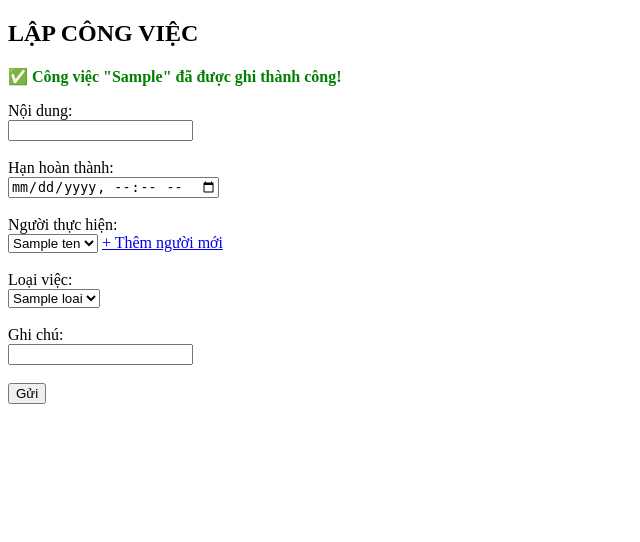
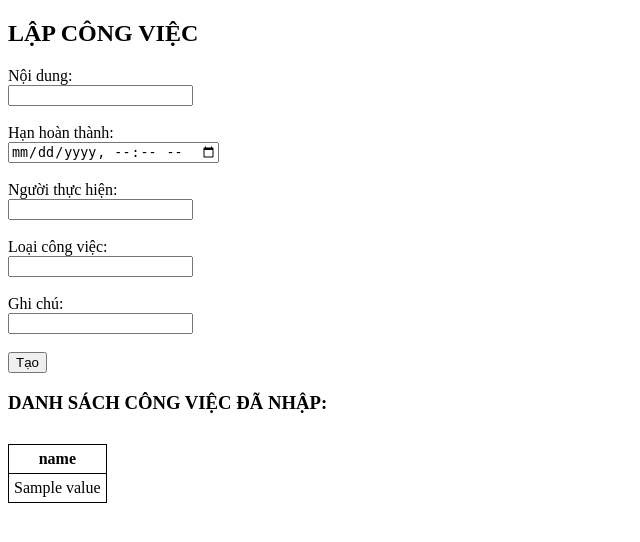
Before and after one commit to huyenhocvt/huyen_hoc_xuan_truong, a Flask app: template templates/lap_cong_viec.html in a window 1280 px wide. Shown: the top 542 px of the page, without its empty margins (0-640 px from the left). Run offline with Flask 3, Linux system fonts and the light colour scheme; the template is opened without the code that fills it: most values are stand-ins (such as "Sample title", 1, 10 or a date in 2020).

Commit message:
Tạo form Lập công việc, hiển thị bảng để copy vào Excel

```diff
--- a/main.py
+++ b/main.py
@@ -1,37 +1,17 @@
 
-from flask import Flask, render_template, request, redirect, send_from_directory
-import pandas as pd
-import os
+from flask import Flask
+from roiter.lap_cong_viec import lap_cong_viec_bp
 
 app = Flask(__name__)
+app.secret_key = "congviec_secret_2025"  # để dùng session
 
-DATA_FILE = "data/ho_ten.xlsx"
+app.register_blueprint(lap_cong_viec_bp)
 
-@app.route("/", methods=["GET", "POST"])
-def nhap_ho_ten():
-    if request.method == "POST":
-        ten = request.form.get("ten", "")
-        que = request.form.get("que", "")
-
-        new_row = {"ten": ten, "que": que}
-
-        try:
-            df = pd.read_excel(DATA_FILE)
-            df = pd.concat([df, pd.DataFrame([new_row])], ignore_index=True)
-        except:
-            df = pd.DataFrame([new_row])
-
-        os.makedirs("data", exist_ok=True)
-        df.to_excel(DATA_FILE, index=False)
-
-        return redirect("/?success=1")
-
-    success = request.args.get("success")
-    return render_template("nhap_ho_ten.html", success=success)
-
-@app.route("/tai-ho-ten")
-def tai_file():
-    return send_from_directory("data", "ho_ten.xlsx", as_attachment=True)
+@app.route("/")
+def index():
+    return '<h2><a href="/lap-cong-viec/">Lập công việc</a></h2>'
 
 if __name__ == "__main__":
-    app.run()
+    import os
+    port = int(os.environ.get("PORT", 5000))
+    app.run(host="0.0.0.0", port=port)
--- a/templates/lap_cong_viec.html
+++ b/templates/lap_cong_viec.html
@@ -1,17 +1,22 @@
+
 <!DOCTYPE html>
 <html>
 <head>
     <meta charset="UTF-8">
-    <title>LẬP CÔNG VIỆC</title>
+    <title>Lập Công Việc</title>
+    <style>
+        table, th, td {
+            border: 1px solid black;
+            border-collapse: collapse;
+            padding: 5px;
+        }
+        table {
+            margin-top: 30px;
+        }
+    </style>
 </head>
 <body>
     <h2>LẬP CÔNG VIỆC</h2>
-
-    {% if ten_vua_ghi %}
-        <p style="color: green; font-weight: bold;">
-            ✅ Công việc "{{ ten_vua_ghi }}" đã được ghi thành công!
-        </p>
-    {% endif %}
 
     <form method="POST" action="/lap-cong-viec/">
         <label>Nội dung:</label><br>
@@ -21,24 +26,37 @@
         <input type="datetime-local" name="han_hoan_thanh" required><br><br>
 
         <label>Người thực hiện:</label><br>
-        <select name="nguoi_thuc_hien">
-            {% for ten in ds_nguoi %}
-                <option value="{{ ten }}">{{ ten }}</option>
-            {% endfor %}
-        </select>
-        <a href="/them-nguoi-moi">+ Thêm người mới</a><br><br>
+        <input type="text" name="nguoi_thuc_hien" required><br><br>
 
-        <label>Loại việc:</label><br>
-        <select name="loai_viec">
-            {% for loai in ds_loai %}
-                <option value="{{ loai }}">{{ loai }}</option>
-            {% endfor %}
-        </select><br><br>
+        <label>Loại công việc:</label><br>
+        <input type="text" name="loai_viec" required><br><br>
 
         <label>Ghi chú:</label><br>
         <input type="text" name="ghi_chu"><br><br>
 
-        <button type="submit">Gửi</button>
+        <button type="submit">Tạo</button>
     </form>
+
+    {% if data %}
+    <h3>DANH SÁCH CÔNG VIỆC ĐÃ NHẬP:</h3>
+    <table>
+        <thead>
+            <tr>
+                {% for col in data[0].keys() %}
+                    <th>{{ col }}</th>
+                {% endfor %}
+            </tr>
+        </thead>
+        <tbody>
+            {% for row in data %}
+                <tr>
+                    {% for value in row.values() %}
+                        <td>{{ value }}</td>
+                    {% endfor %}
+                </tr>
+            {% endfor %}
+        </tbody>
+    </table>
+    {% endif %}
 </body>
 </html>
```
Also changed, not shown: roiter/lap_cong_viec.py (+14 -44 lines).
